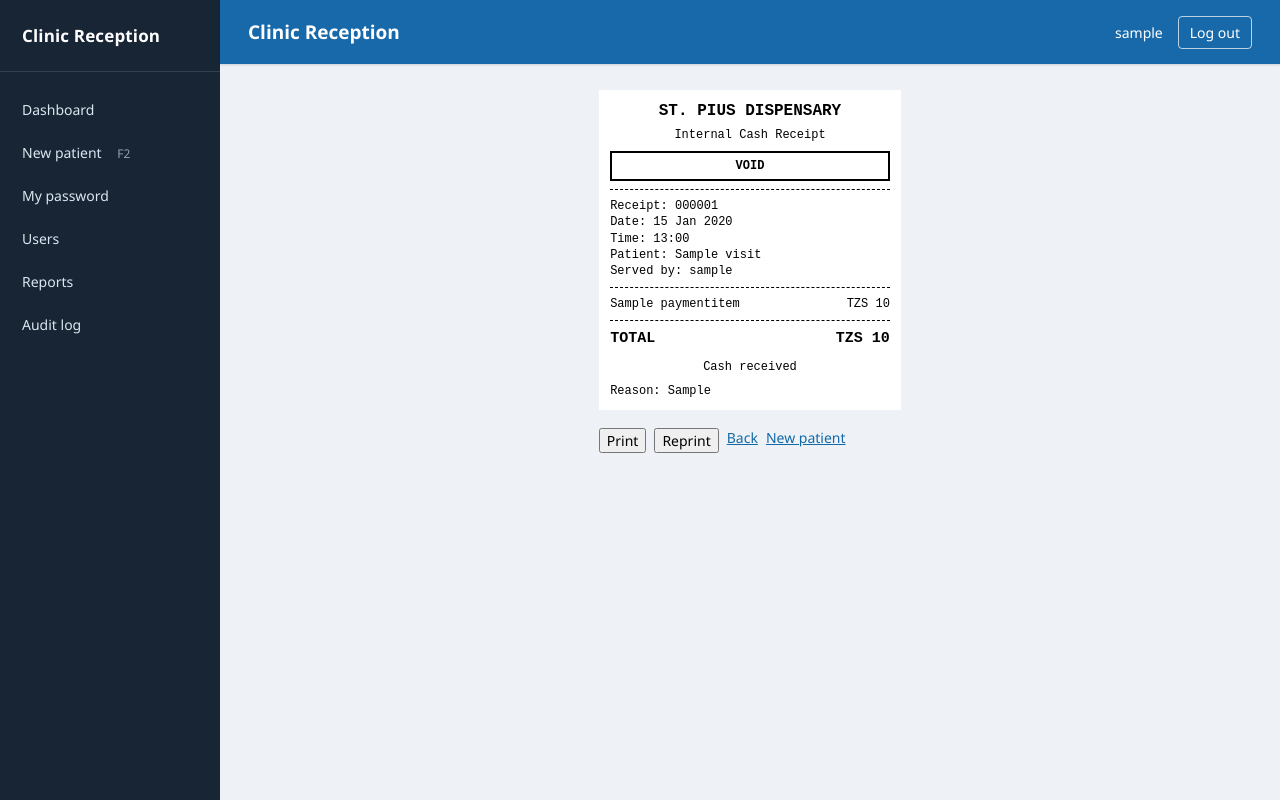
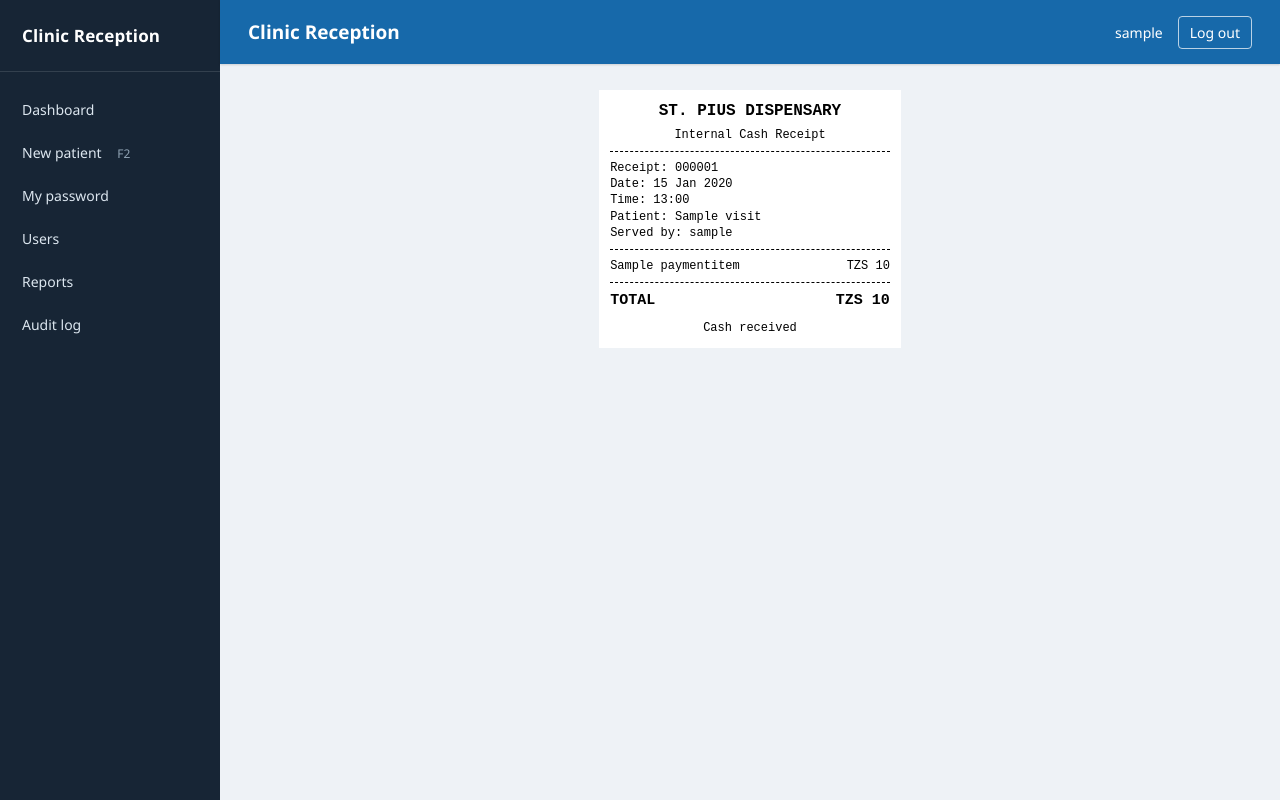
Before and after one commit to enockpaulo006-hash/Reception-management-system, a Django app: page /receipt/1/ in a window 1280 px wide. Run offline with Django 5.2, Linux system fonts and the light colour scheme; a user stored in the database is signed in; tables that the repository leaves empty hold one stand-in row (values such as "Sample post").

Commit message:
Update receipt_detail.html

```diff
--- a/reception/templates/reception/receipt_detail.html
+++ b/reception/templates/reception/receipt_detail.html
@@ -53,35 +53,6 @@
     font-weight: bold;
   }
 
-  .receipt-banner {
-    margin: 8px 0;
-    padding: 5px;
-    border: 2px solid #000;
-    font-weight: bold;
-    text-align: center;
-  }
-
-  .screen-actions {
-    width: 80mm;
-    margin: 18px auto;
-    display: flex;
-    flex-wrap: wrap;
-    gap: 8px;
-  }
-
-  .screen-actions form {
-    margin: 0;
-  }
-
-  .void-screen {
-    width: 80mm;
-    margin: 0 auto;
-    padding: 14px;
-    box-sizing: border-box;
-    background: #fff;
-    border: 1px solid #dce3ea;
-  }
-
   @page {
     size: 80mm auto;
     margin: 3mm;
@@ -90,9 +61,7 @@
   @media print {
     .sidebar,
     .header,
-    .messages,
-    .screen-actions,
-    .void-screen {
+    .messages {
       display: none !important;
     }
 
@@ -121,10 +90,6 @@
   <h1>ST. PIUS DISPENSARY</h1>
 
   <div class="receipt-centre">Internal Cash Receipt</div>
-
-  {% if payment.voided %}
-    <div class="receipt-banner">VOID</div>
-  {% endif %}
 
   <hr class="receipt-rule">
 
@@ -156,58 +121,7 @@
     Cash received
   </div>
 
-  {% if payment.voided %}
-    <div style="margin-top: 8px">
-      Reason: {{ payment.void_reason }}
-    </div>
-  {% endif %}
-
 </article>
-
-<div class="screen-actions">
-
-  <button type="button" onclick="window.print()">Print</button>
-
-  <form method="post"
-        action="{% url 'receipt_reprint' payment.receipt_no %}">
-    {% csrf_token %}
-    <button type="submit">Reprint</button>
-  </form>
-
-  <a href="{% url 'visit_pay' payment.visit_id %}">Back</a>
-
-  <a href="{% url 'visit_new' %}">New patient</a>
-
-</div>
-
-{% if can_void and not payment.voided %}
-  <form class="void-screen"
-        method="post"
-        action="{% url 'receipt_void' payment.receipt_no %}">
-
-    {% csrf_token %}
-
-    <h2>Void receipt</h2>
-
-    <label for="void-reason"
-           style="display:block; margin:10px 0 5px">
-      Reason
-    </label>
-
-    <input
-      id="void-reason"
-      name="reason"
-      required
-      maxlength="255"
-      style="width:100%; padding:8px; border:1px solid #bfcbd5; border-radius:4px"
-    >
-
-    <button type="submit" style="margin-top:10px">
-      Void receipt
-    </button>
-
-  </form>
-{% endif %}
 
 {% if request.GET.print %}
   <script>
```
